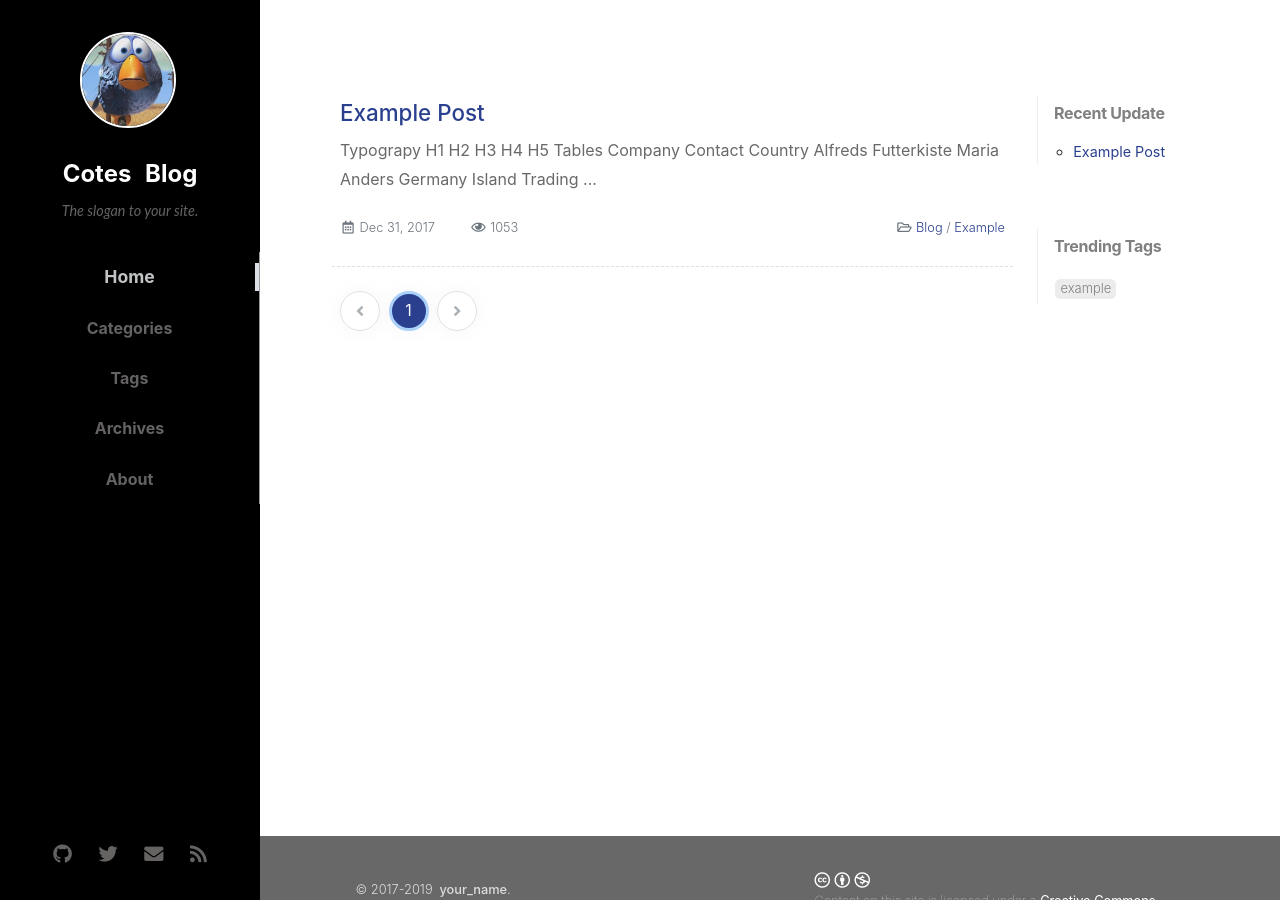
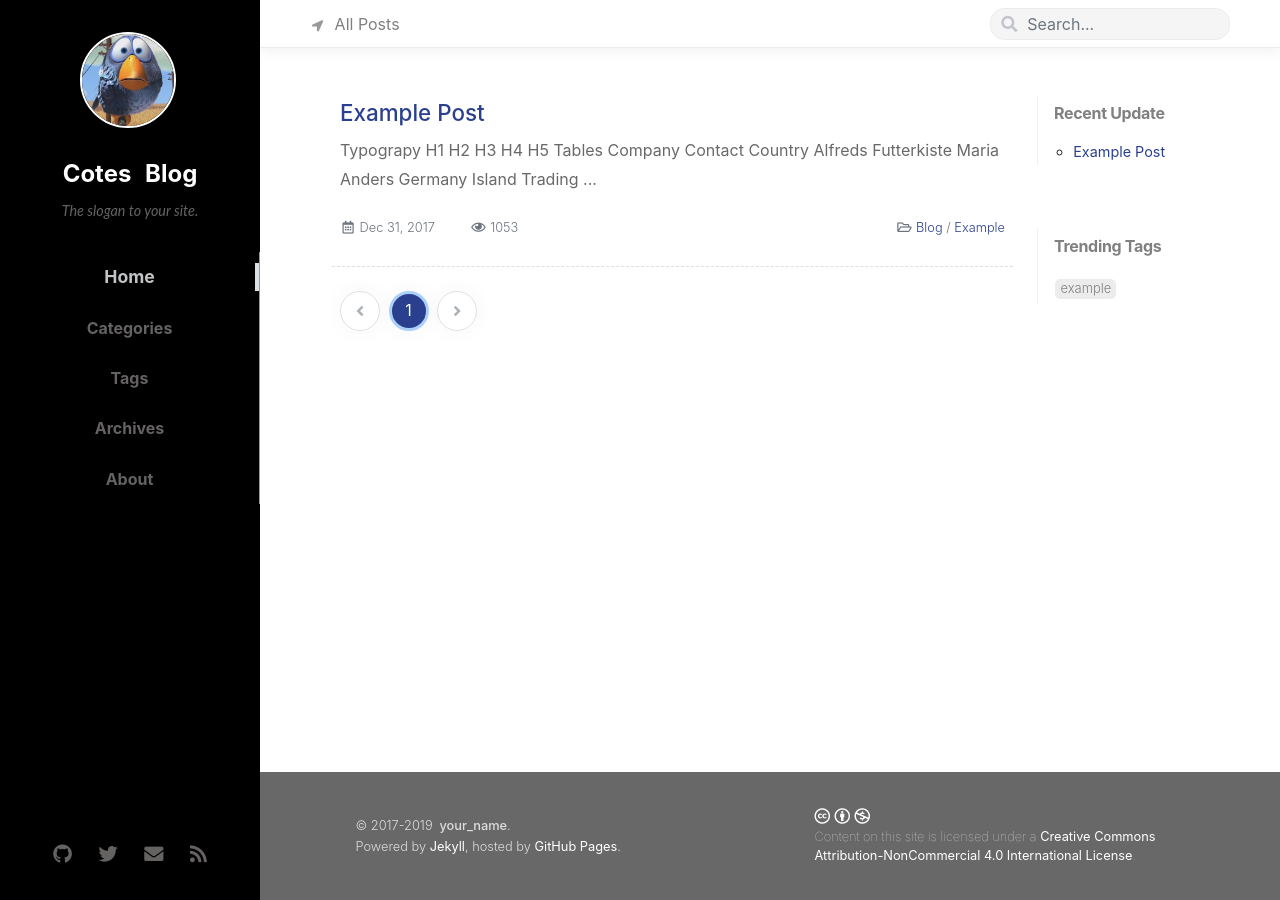
Before and after one commit to tracygu/tracygu.github.io, a Jekyll site: the page built from index.html, in a window 1280 px wide and 900 px high. Built offline with Jekyll 4.4.1, drawn with Linux system fonts in a browser that asks for light colours; nearby versions of some CDN libraries; the list of posts is cut into pages by our own code; comment, search, counter and statistics services are not loaded.

Commit message:
Fixed the min-heigh in 1200px above screens.

```diff
--- a/assets/css/src/main.scss
+++ b/assets/css/src/main.scss
@@ -281,7 +281,7 @@
 }
 
 #main>div.row>div {
-  min-height: calc(100vh - 3rem - 8rem); /* 3rem for topbar, 8rem for footer */
+  min-height: calc(100vh - 3rem - 8rem - 4rem); /* 3rem for topbar, 8rem for footer, 4rem for topbar-down */
 }
 
 #topbar.row,
@@ -1286,6 +1286,7 @@
 
 /* Compact icons in sidebar & TOC hidden */
 @media all and (min-width: 832px) and (max-width: 1200px) {
+
   #sidebar {
     width: 210px;
   }
@@ -1344,6 +1345,10 @@
     padding: 0;
   }
 
+  #main>div.row>div {
+    min-height: calc(100vh - 3rem - 8rem); /* 3rem for topbar, 8rem for footer*/
+  }
+
 }
 
 
```
